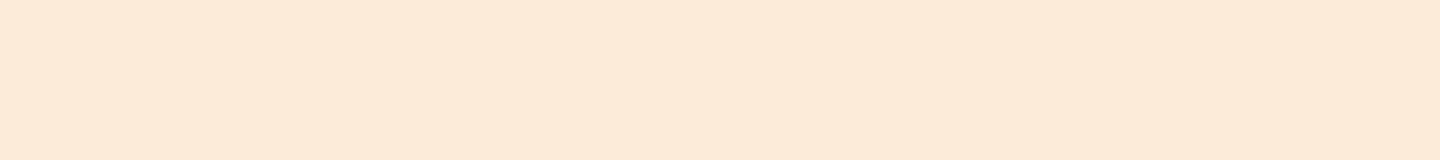
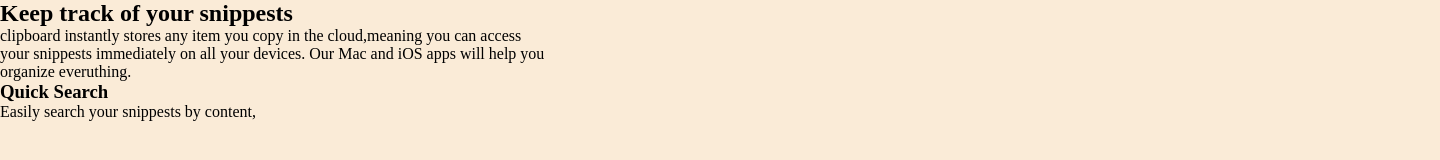
Before and after one commit to hmz273/C2-N2, a plain HTML site: page index.html in a window 1280 px wide. Shown: the whole page, 1440 px wide, since content can reach past the window. Drawn offline with Linux system fonts and the light colour scheme; files that its build step writes are made by us from their sources.

Commit message:
new commit

```diff
--- a/css/desktop.css
+++ b/css/desktop.css
@@ -0,0 +1,4 @@
+.desktop{
+    width: 100%;
+    background-color: aqua;
+}
--- a/index.html
+++ b/index.html
@@ -15,9 +15,20 @@
         <section class="desktop">
             <div class="desktop__tittle"></div>
             <div class="desktop__description">
-                <div class="desktop__description-text"></div>
+                <div class="desktop__description-text">
+                    <h2>Keep track of your snippests</h2>
+                    <p>clipboard instantly stores any item you copy in the cloud,meaning you can access <br>
+                     your snippests immediately on all your devices. Our Mac and iOS apps will help you <br>
+                     organize everuthing.
+                    </p>
+                </div>
                 <div class="desktop__description-container">
-                    <div class="desktop__description-container-quiksearch"></div>
+                    <div class="desktop__description-container-quiksearch">
+                        <h3>Quick Search</h3>
+                        <p>Easily search your snippests by content,<br>
+
+                        </p>
+                    </div>
                     <div class="desktop__description-container-icloudsync"></div>
                     <div class="desktop__description-container-image"></div>
                     <div class="desktop__description-container-complétehistory"></div>
```
